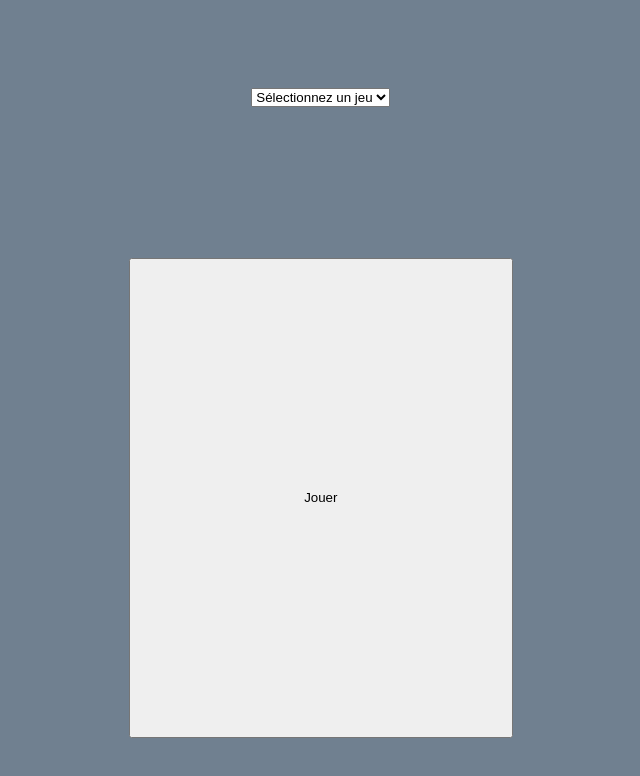
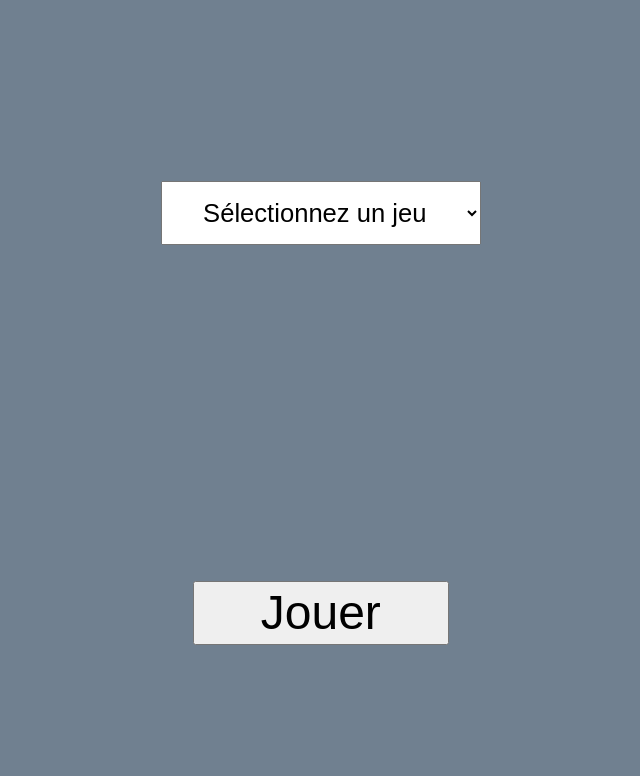
Before and after one commit to WSN67/my-app, a React (Create React App) app: page / in a window 1280 px wide. Shown: the top 776 px of the page, without its empty margins (332-972 px from the left). Built offline with nearby package versions, Linux system fonts and the light colour scheme.

Commit message:
fixed css conflicts a bit

```diff
--- a/src/Application.css
+++ b/src/Application.css
@@ -85,7 +85,7 @@ button {
 }
 
 button:hover {
-    background-color: rgb(44, 81, 20);
+    background-color: rgb(63, 117, 27);
     color: white;
     font-size: 200%;
     transition: 0.35s ease-in-out;
--- a/src/Game.css
+++ b/src/Game.css
@@ -1,7 +1,13 @@
 .playGame {
-    width: 1vw;
-    height: 10vw;
+    width: 20vw;
+    height: 5vw;
     text-align: center;
+
+    font-size: 300%;
+
+
+    min-width: 1vw;
+    min-height: 1vw;
 }
 
 .Game-home-container {
@@ -10,3 +16,30 @@
     align-items: center;
     justify-content: space-around;
 }
+
+select {
+
+    text-align: center;
+
+    cursor: pointer;
+
+    font-size: 2vw;
+    width: 25vw;
+    height: 5vw
+}
+
+select:hover {
+    transition: 0.5s ease;
+    text-decoration: underline;
+    background-color: burlywood;
+    color: black;
+}
+
+option {
+    background-color: darkgrey;
+    color: black;
+}
+
+option:hover {
+    color: white;
+}
```
